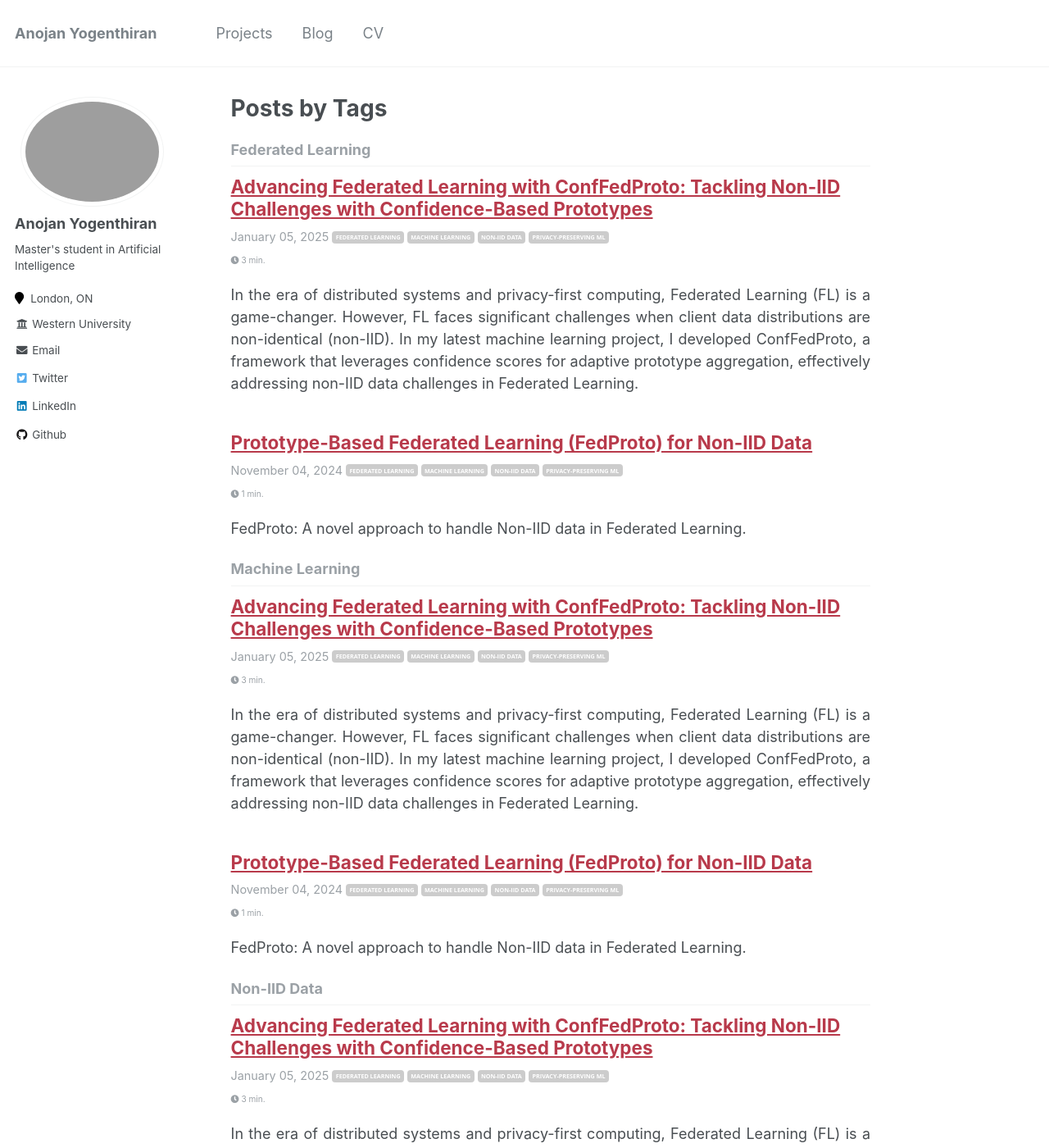
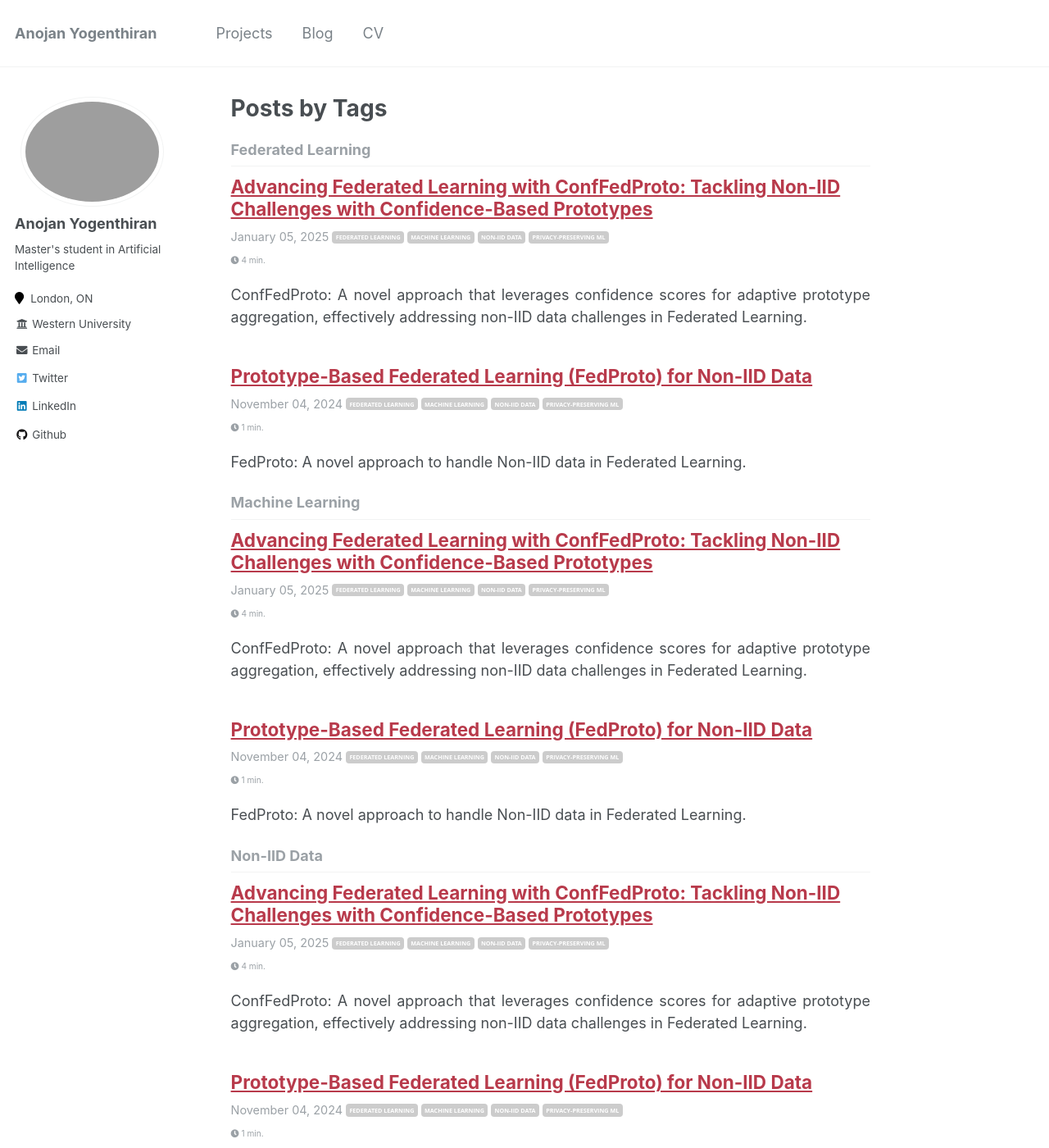
Before and after one commit to ayogenthiran/ayogenthiran.github.io, a Jekyll site: the page built from _pages/tag-archive.html, in a window 1280 px wide and 1400 px high. Shown: the whole window at 82% size. Built offline with Jekyll 4.4.1, drawn with Linux system fonts in a browser that asks for light colours; some of the changed text lies outside the part shown.

Commit message:
Add ConfFedProto blog post with proper image captions and formatting

```diff
--- a/_posts/2025-01-05-blog-post-1.md
+++ b/_posts/2025-01-05-blog-post-1.md
@@ -2,6 +2,7 @@
 title: 'Advancing Federated Learning with ConfFedProto: Tackling Non-IID Challenges with Confidence-Based Prototypes'
 date: 2025-01-05
 permalink: /posts/2025/01/confedroto-non-iid/
+excerpt: "ConfFedProto: A novel approach that leverages confidence scores for adaptive prototype aggregation, effectively addressing non-IID data challenges in Federated Learning."
 tags:
   - Federated Learning
   - Machine Learning
@@ -9,7 +10,7 @@
   - Privacy-Preserving ML
 ---
 
-In the era of distributed systems and privacy-first computing, Federated Learning (FL) is a game-changer. However, FL faces significant challenges when client data distributions are non-identical (non-IID). In my latest machine learning project, I developed ConfFedProto, a framework that leverages confidence scores for adaptive prototype aggregation, effectively addressing non-IID data challenges in Federated Learning.
+In the era of distributed systems and privacy-first computing, Federated Learning (FL) is a game-changer. However, FL faces significant challenges when client data distributions are non-identical (non-IID). In my latest machine learning project, I developed ConfFedProto, a framework that leverages confidence scores for adaptive prototype aggregation, effectively addressing non-IID data challenges in Federated Learning
 
 Here's an overview of my project, its impact, and why it matters.
 
@@ -32,6 +35,8 @@
 * Slower model convergence
 * Biased updates from clients
 * Reduced global model performance
+
+While FedProto focuses on prototype aggregation, it treats all prototypes equally, overlooking variations in quality. In contrast, methods like FedAvg aggregate model updates using simple averaging, without the benefits of prototype-based learning.
 
 ## The Solution: ConfFedProto
 
@@ -46,12 +51,16 @@
 * This approach ensures that higher-quality data has a greater influence on the global model, improving robustness
 
 ![Confidence-Weighted Prototype Creation](/images/blog/ConfFedProto/Prototypes.png)
+*Figure 2: Confidence-Weighted Prototype Creation.*
+
 
 #### Confidence-Weighted Global Aggregation:
 
 * The central server aggregates the confidence-weighted prototypes into global prototypes and distributes them back to clients for local updates
 
 ![ConfFedProto Framework Overview](/images/blog/ConfFedProto/overview-confedproto.png)
+*Figure 3: An overview of the ConfFedProto framework, showcasing the process of local prototype creation, global aggregation, and iterative model refinement.*
+
 
 This iterative process ensures the global model remains robust, even in the presence of significant data heterogeneity.
 
@@ -83,7 +92,10 @@
 
 ### Visualizing the Results
 
+The evolution of data representations during training illustrates ConfFedProto's effectiveness in achieving distinct and robust embeddings, even under heterogeneous conditions
+
 ![Evolution of test set embeddings](/images/blog/ConfFedProto/Visualization.png)
+*Figure 4: Evolution of test set embeddings during training across global rounds (0, 5, 20, and 45). ConfFedProto enables tighter clustering of representations, showcasing its effectiveness in handling data heterogeneity.*
 
 ## Why It Matters
 
```
Also changed, not shown: other parts of _posts/2025-01-05-blog-post-1.md (+2 -0 lines).
